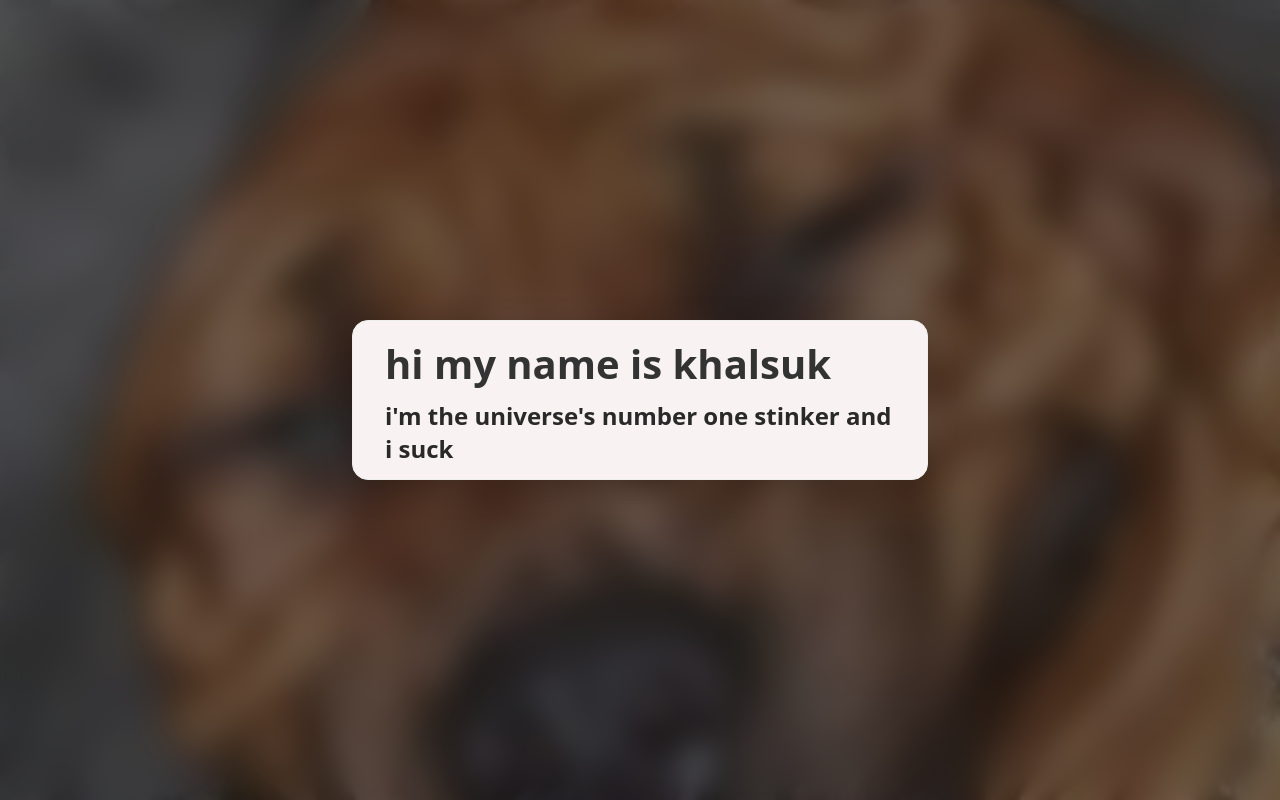
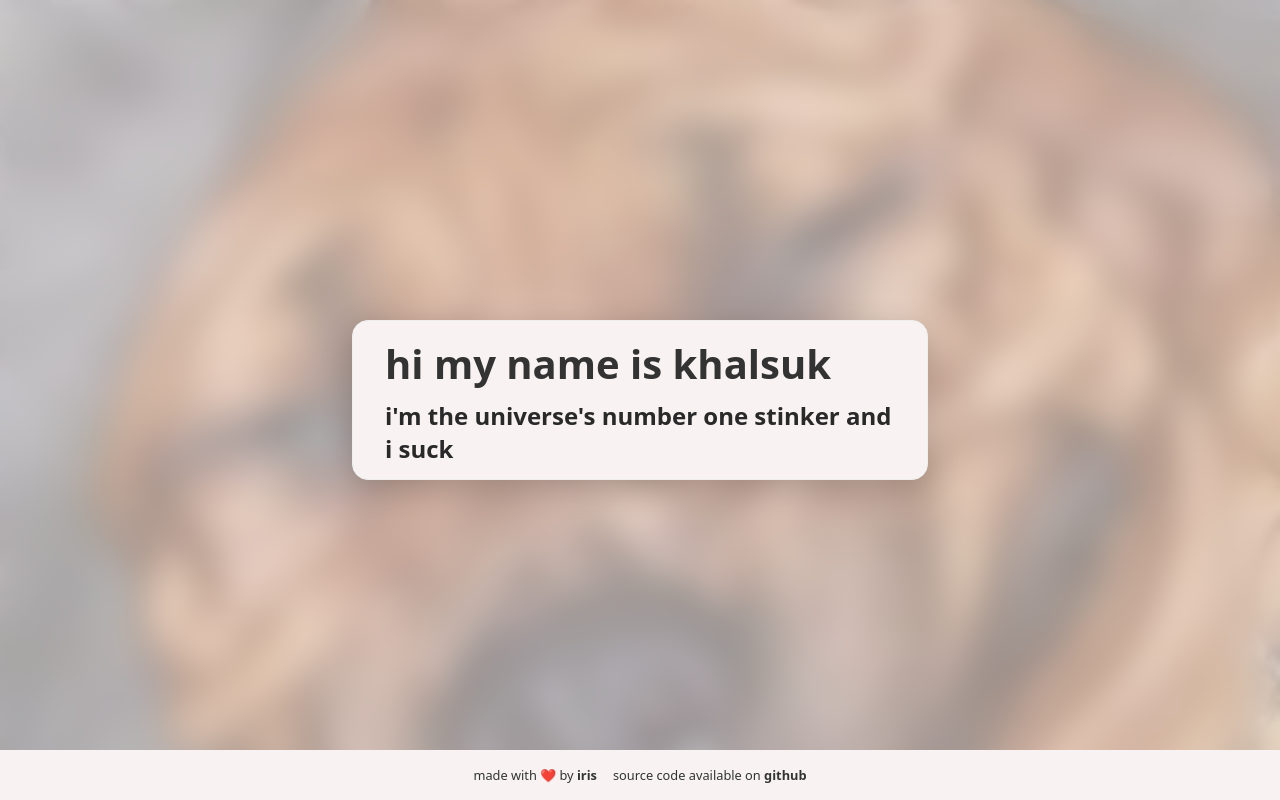
Before and after one commit to heyirisdotdev/stinker, a plain HTML site: page src/index.html in a window 1280 px wide. Drawn offline with Linux system fonts and the light colour scheme.

Commit message:
feat: sillers

```diff
--- a/src/css/main.css
+++ b/src/css/main.css
@@ -1,8 +1,12 @@
 :root {
     --primary: #f8f2f2;
+    --primary-trans: rgba(248, 242, 242, 0.5);
     --primary-dark: #333;
+    --primary-dark-trans: rgba(51, 51, 51, 0.5);
     --secondary: #eee;
+    --secondary-trans: rgba(238, 238, 238, 0.5);
     --secondary-dark: #555;
+    --secondary-dark-trans: rgba(85, 85, 85, 0.5);
     --text-light: var(--primary-dark);
     --text-dark: var(--primary);
 }
@@ -10,9 +14,13 @@
 @media (prefers-color-scheme: dark) {
     :root {
         --primary: #333;
+        --primary-trans: rgba(51, 51, 51, 0.5);
         --primary-dark: #f8f2f2;
+        --primary-dark-trans: rgba(248, 242, 242, 0.5);
         --secondary: #555;
+        --secondary-trans: rgba(85, 85, 85, 0.5);
         --secondary-dark: #eee;
+        --secondary-dark-trans: rgba(238, 238, 238, 0.5);
     }
 }
 
@@ -72,7 +80,7 @@ body:before {
     left: 0;
     width: 100%;
     height: 100%;
-    background-color: rgba(0, 0, 0, 0.5);
+    background-color: var(--primary-trans);
     backdrop-filter: blur(1rem);
     z-index: -1;
 }
@@ -119,6 +127,38 @@ h2.subtitle {
         width: 100%;
         height: 100%;
         max-width: 100%;
+        border: none;
         background-color: transparent;
     }
 }
+
+footer {
+    display: flex;
+    justify-content: center;
+    align-items: center;
+    gap: 1rem;
+    background-color: var(--primary);
+
+    position: absolute;
+    bottom: 0;
+    left: 0;
+    width: 100%;
+    padding: 1rem;
+    text-align: center;
+    font-size: 0.8rem;
+    color: var(--text);
+
+    p {
+        margin: 0;
+    }
+
+    a {
+        color: var(--text);
+        text-decoration: none;
+        font-weight: 700;
+
+        &:hover {
+            text-decoration: underline;
+        }
+    }
+}
--- a/src/index.html
+++ b/src/index.html
@@ -13,5 +13,13 @@
                 i'm the universe's number one stinker and i suck
             </h2>
         </main>
+
+        <footer>
+            <p>made with ❤️ by <a href="https://heyiris.dev">iris</a></p>
+            <p>
+                source code available on
+                <a href="https://github.com/heyirisdotdev/stinker">github</a>
+            </p>
+        </footer>
     </body>
 </html>
```
